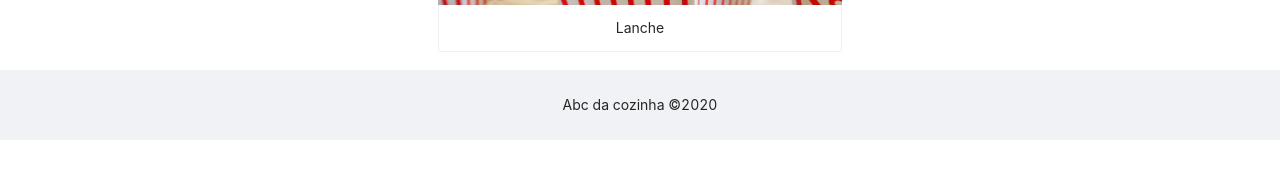
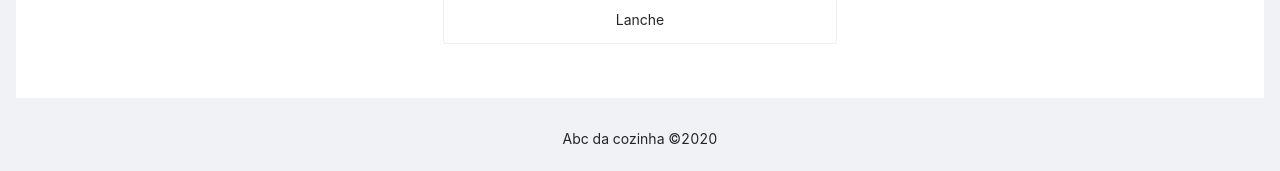
Before and after one commit to LucianoVirmes/abcDaCozinha, a React (Create React App) app: page / in a window 1280 px wide. Shown: the part 638-809 px from the top of the page. Built offline with nearby package versions, Linux system fonts and the light colour scheme.

Commit message:
ajuste no css do fotter

```diff
--- a/src/components/AbcLayout/index.tsx
+++ b/src/components/AbcLayout/index.tsx
@@ -7,14 +7,14 @@ const { Header, Content, Footer } = Layout;
 const AbcLayout: FunctionComponent = ({ children }) => {
     return (
         <>
-            <Layout>
-                <Header className="site-layout-sub-header-background" style={{ padding: 0 }} />
-                <Content style={{ margin: '13x 16px 0' }}>
-                    <div className="site-layout-background" style={{ padding: 10 }}>
+            <Layout style={{minHeight: "100vh"}}>
+                <Header className="site-layout-sub-header-background" style={{ padding: 0, height: "7vh" }} />
+                <Content style={{ margin: '0 16px 0' }}>
+                    <div className="site-layout-background" style={{ padding: 10, height: "calc: (100% - 70px)" }}>
                         {children}
                     </div>
                 </Content>
-                <Footer style={{ textAlign: 'center' }}>Abc da cozinha ©2020</Footer>
+                <Footer style={{ textAlign: 'center', paddingTop: 30}}>Abc da cozinha ©2020</Footer>
             </Layout>
         </>
     )
--- a/src/components/AbcLayout/style.css
+++ b/src/components/AbcLayout/style.css
@@ -4,6 +4,7 @@
 
   .site-layout-background {
     background: #fff;
+    min-height: calc(100vh  - 15vh);
   }
 
   .card {
--- a/src/pages/RecipeList/index.tsx
+++ b/src/pages/RecipeList/index.tsx
@@ -12,7 +12,7 @@ const RecipeList = (props: ReceipeListProps) => {
     const history = useHistory();
 
     const listData = [];
-    for (let i = 0; i < 5; i++) {
+    for (let i = 0; i < 30; i++) {
         listData.push({
             href: 'https://ant.design',
             title: `Bife a milanesa ${i}`,
```
